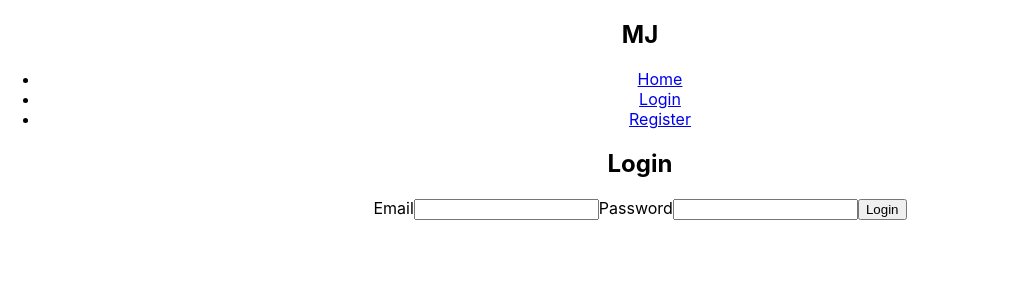
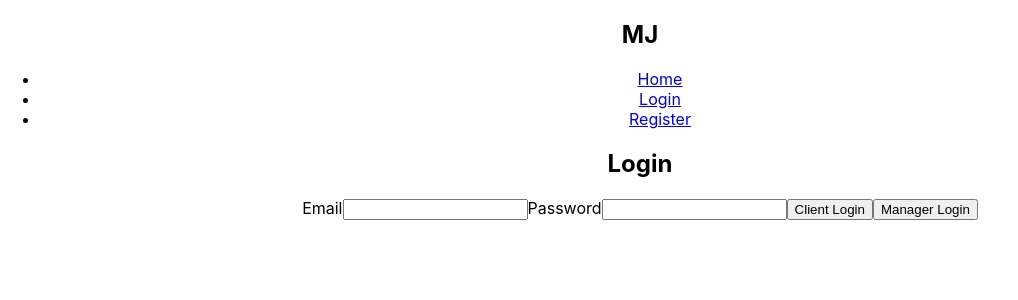
Before and after one commit to whitestjake/mj-cleaning-services, a React (Create React App) app in the folder frontend/: page /login in a window 1280 px wide. Shown: the top 300 px of the page, without its empty margins (0-1018 px from the left). Built offline with nearby package versions, Linux system fonts and the light colour scheme.

Commit message:
added routing
added buttons to login functionality for both client and manager for easier access to dashboards during development

```diff
--- a/frontend/src/App.js
+++ b/frontend/src/App.js
@@ -24,7 +24,8 @@ function App() {
         <Route path='/' element={<Home />} />
         <Route path='/login' element={<Login />} />
         <Route path='/register' element={<Register />} />
-        {/* client and manager dashboards currently accessible by adding path to URL */}
+        {/* client and manager dashboards currently accessible
+        by two buttons in login */}
         <Route path='/client-dashboard' element={<ClientDashboard />}/>
         <Route path='/manager-dashboard' element={<ManagerDashboard />}/>
       </Routes>
--- a/frontend/src/components/home/home.jsx
+++ b/frontend/src/components/home/home.jsx
@@ -32,7 +32,7 @@ const Home = () => {
                         </tr>
                         <tr>
                             <td>
-                                Move Out deep <br />
+                                Move out cleaning <br />
                                 <p id='move-out-subtext'>
                                     (deep cleaning)
                                 </p>
--- a/frontend/src/components/login/login.jsx
+++ b/frontend/src/components/login/login.jsx
@@ -1,43 +1,18 @@
 
-// import { useState } from 'react';
-// import { useAuth } from '../auth/auth.jsx';
+import { useNavigate } from 'react-router-dom';
 
 
 const Login = () => {
-    // const { login } = useAuth();
-    // const [email, setEmail] = useState('');
-    // const [password, setPassword] = useState('');
-    // const [error, setError] = useState('');
 
+    const navigate = useNavigate();
 
-    // const handleSubmit = async (e) => {
-    //     e.preventDefault();
-    //     setError('');
+    const handleClientLogin = () => {
+        navigate('/client-dashboard')
+    }
 
-    //     try {
-    //         const res = await fetch('', {
-    //             method: 'POST',
-    //             headers: {'Content-Type': 'application/json'},
-    //             body: JSON.stringify({email, password}),
-    //         });
-
-    //         if (!res.ok) {
-    //             setError('Invalid email or password');
-    //             return;
-    //         }
-
-    //         const data = await res.json();
-
-    //         // data.token contains JWT, used by AuthProvider
-    //         login(data.token);
-
-    //     } catch (err) {
-    //         console.error(err);
-    //         setError('Something went wrong');
-    //     }
-
-    // };
-
+    const handleManagerLogin = () => {
+        navigate('/manager-dashboard')
+    }
 
 
     return (
@@ -65,7 +40,22 @@ const Login = () => {
                     required
                 />
 
-                <button type="submit">Login</button>
+                {/* two seperate buttons temporarily for easier navigation */}
+                <button
+                    type="submit"
+                    id='client-login'
+                    onClick={handleClientLogin}
+                >
+                    Client Login
+                </button>
+
+                <button
+                    type="submit"
+                    id='manager-login'
+                    onClick={handleManagerLogin}
+                >
+                    Manager Login
+                </button>
 
             </form>
 
--- a/frontend/src/components/register/register.jsx
+++ b/frontend/src/components/register/register.jsx
@@ -1,7 +1,13 @@
 
-
+import { useNavigate } from 'react-router-dom';
 
 const Register = () => {
+
+    const navigate = useNavigate();
+
+    const handleRegistration = () => {
+        navigate('/client-dashboard')
+    }
 
 
     return (
@@ -57,7 +63,13 @@ const Register = () => {
                     required
                 />
 
-                <button type="submit">Login</button>
+                <button
+                    type="submit"
+                    id='register-button'
+                    onClick={handleRegistration}
+                >
+                    Register
+                </button>
 
             </form>
 
```
